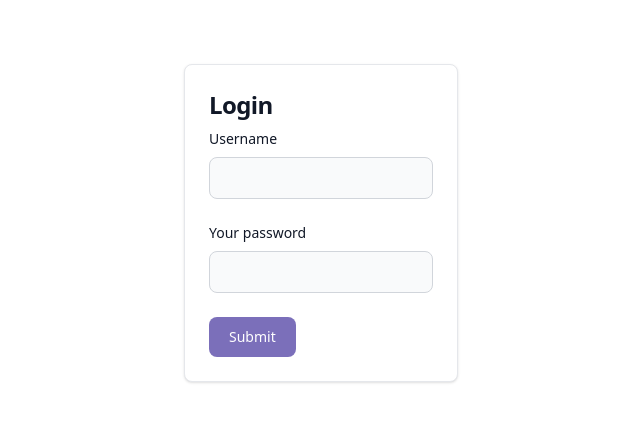
After one commit to art-e-fact/RoboProp, a Django app: page /login in a window 1280 px wide. The commit adds this page. Shown: the top 422 px of the page, without its empty margins (319-959 px from the left). Run offline with Django 4.2, Linux system fonts and the light colour scheme; style sheets or scripts are compiled from the project's sources; some libraries are stand-ins or nearby versions.

Commit message:
html for login and reigster

```diff
--- a/templates/base.html
+++ b/templates/base.html
@@ -14,13 +14,17 @@
         <script src="https://code.jquery.com/jquery-3.6.0.min.js"></script>
     </head>
     <body class="bg-slate-50">
-        {% include 'partials/_navbar.html' %}
-        <div class="p-4 sm:ml-64">
+        {% if not '/login' in request.path and not '/register' in request.path %}
+            {% include 'partials/_navbar.html' %}
+            <div class="p-4 sm:ml-64">
+        {% endif %}
             <div class="container pt-16">
             {% block content %}
             {% endblock %}
             </div>
-        </div>
+        {% if not '/login' in request.path and not '/register' in request.path %}
+            </div>
+        {% endif %}
         <script src="https://cdnjs.cloudflare.com/ajax/libs/flowbite/1.6.5/flowbite.min.js"></script>
     </body>
 </html>
--- /dev/null
+++ b/templates/login.html
@@ -0,0 +1,26 @@
+{% extends 'base.html' %}
+
+{% block title %}Login{% endblock %}
+
+{% block content %}
+<div class="flex justify-center">
+    <div class="block max-w-sm p-6 bg-white border border-gray-200 rounded-lg shadow">
+    <h5 class="mb-2 text-2xl font-bold tracking-tight text-gray-900 dark:text-white">Login</h5>
+    {% if error_message %}
+        <div class="alert alert-danger" role="alert">{{ error_message }}</div>
+    {% endif %}
+    <form method="post">
+        {% csrf_token %}
+        <div class="mb-6">
+            <label for="username" class="block mb-2 text-sm font-medium text-gray-900 dark:text-white">Username</label>
+            <input type="username" id="username" name="username" required class="bg-gray-50 border border-gray-300 text-gray-900 text-sm rounded-lg focus:ring-blue-500 focus:border-blue-500 block w-full p-2.5">
+        </div>
+        <div class="mb-6">
+            <label for="password" class="block mb-2 text-sm font-medium text-gray-900 dark:text-white">Your password</label>
+            <input type="password" id="password" name="password" class="bg-gray-50 border border-gray-300 text-gray-900 text-sm rounded-lg focus:ring-blue-500 focus:border-blue-500 block w-full p-2.5" required>
+        </div>
+        <button type="submit" class="text-white bg-action/80 hover:bg-action focus:ring-4 focus:outline-none focus:ring-blue-300 font-medium rounded-lg text-sm w-full sm:w-auto px-5 py-2.5 text-center">Submit</button>
+    </form>
+    </div>
+</div>
+{% endblock %}
```
Also changed, not shown: templates/register.html (added, +34 -0 lines).
